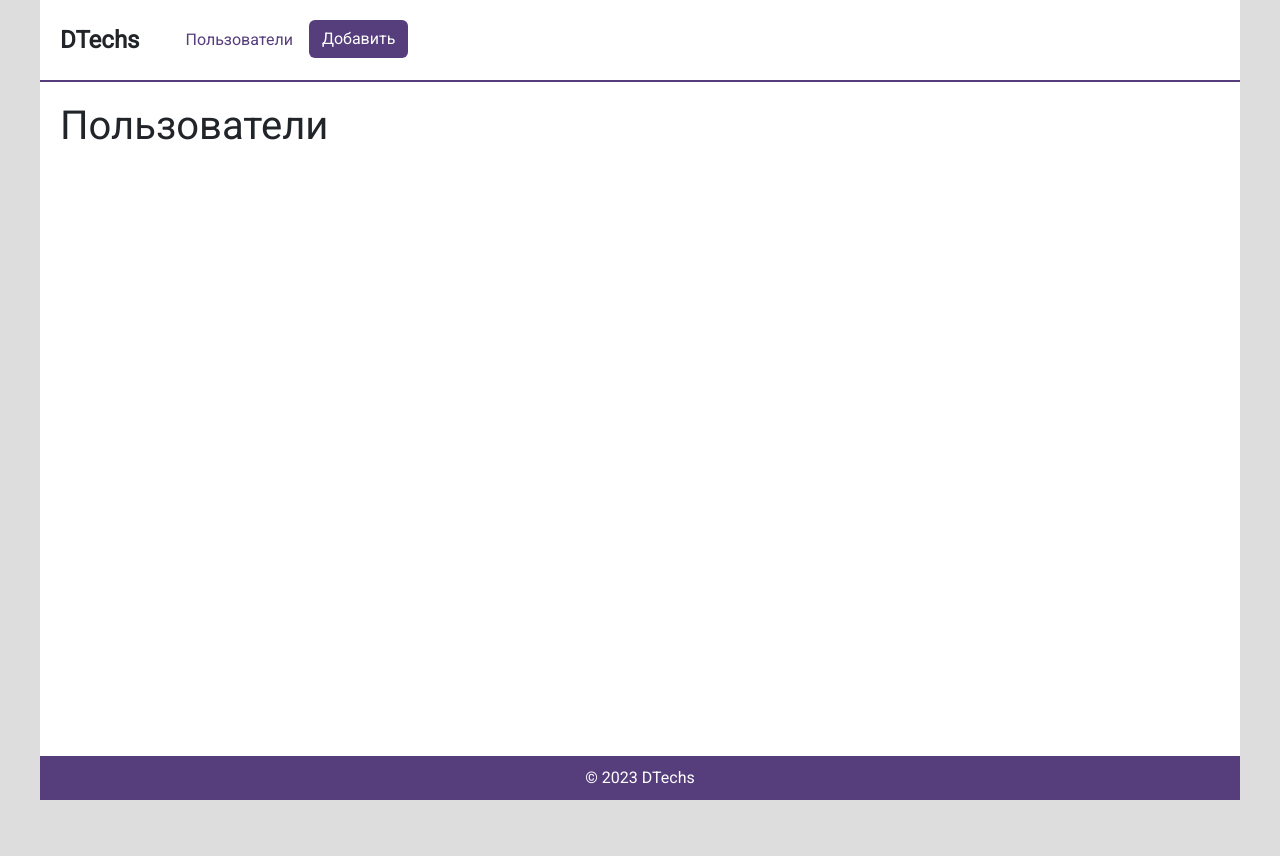
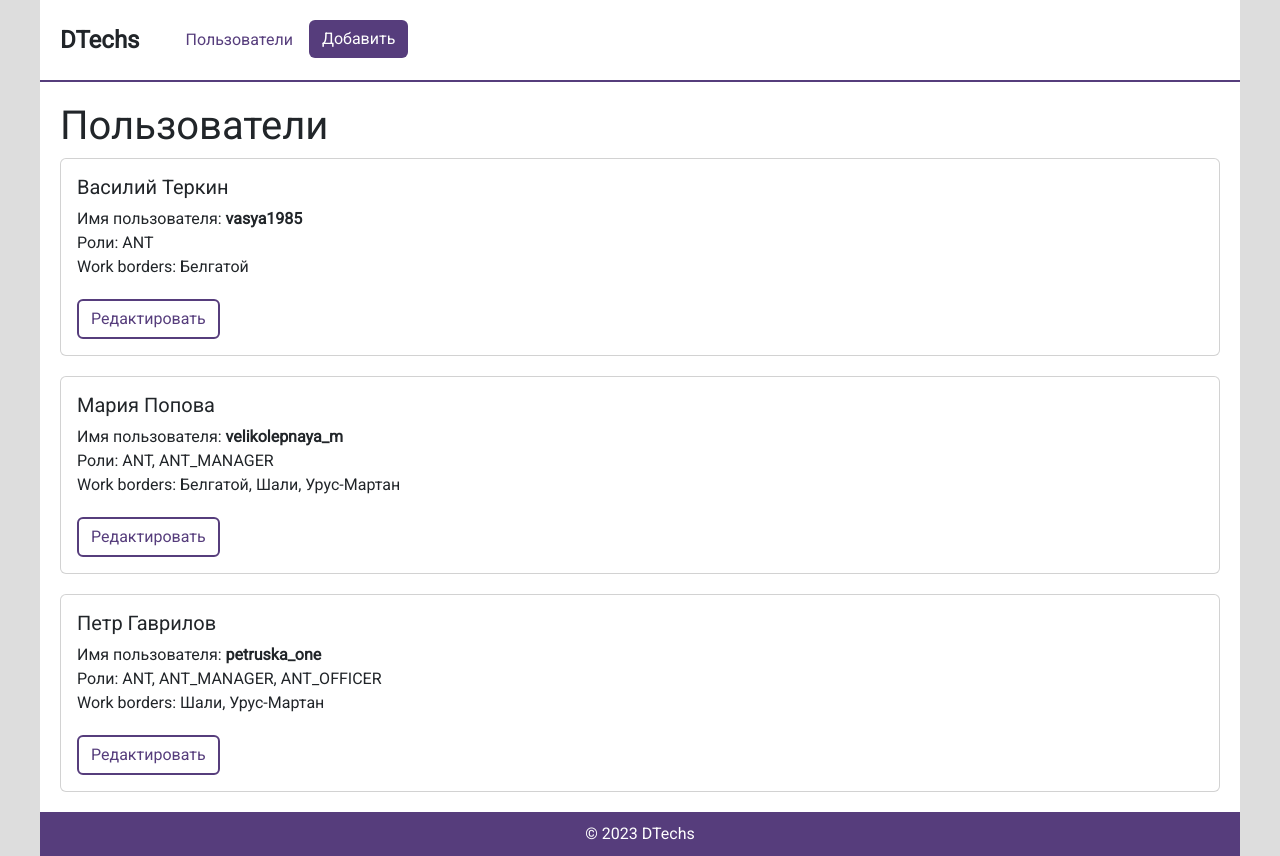
Before and after one commit to karpo518/dt, a React app: page / in a window 1280 px wide. Before the commit the page ends 800 px from the top, so only its background shows below. Built offline with nearby package versions, Linux system fonts and the light colour scheme.

Commit message:
Вёрстка страницы списка пользователей

```diff
--- a/src/components/pages/users/list/UserListPage.tsx
+++ b/src/components/pages/users/list/UserListPage.tsx
@@ -1,10 +1,40 @@
 import React from "react";
 import s from "./UserListPage.module.scss";
+import { TUser } from "../../../../common/types/types";
+import { UserPreview } from "../../../widgets/users/UserPreview";
+
+const users: TUser[] = [
+	{
+		username: 'vasya1985',
+		firstName: 'Василий',
+		lastName: 'Теркин',
+		roles: ['ANT'],
+		workBorders: [{id: 1, name: 'Белгатой'}]
+	},
+	{
+		username: 'velikolepnaya_m',
+		firstName: 'Мария',
+		lastName: 'Попова',
+		roles: ['ANT', 'ANT_MANAGER'],
+		workBorders: [{id: 1, name: 'Белгатой'}, {id: 2, name: 'Шали'}, {id: 3, name: 'Урус-Мартан'}]
+	},
+	{
+		username: 'petruska_one',
+		firstName: 'Петр',
+		lastName: 'Гаврилов',
+		roles: ['ANT', 'ANT_MANAGER', 'ANT_OFFICER'],
+		workBorders: [{id: 2, name: 'Шали'}, {id: 3, name: 'Урус-Мартан'}]
+	},
+]
 
 export const UserListPage = () => {
+
+  const userList = users.map((u) => <UserPreview key={u.username} {...u} />)
+
   return (
     <div className={s.wrapper}>
       <h1>Пользователи</h1>
+      <div className={s.userList}>{userList}</div>
     </div>
   );
 };
```
